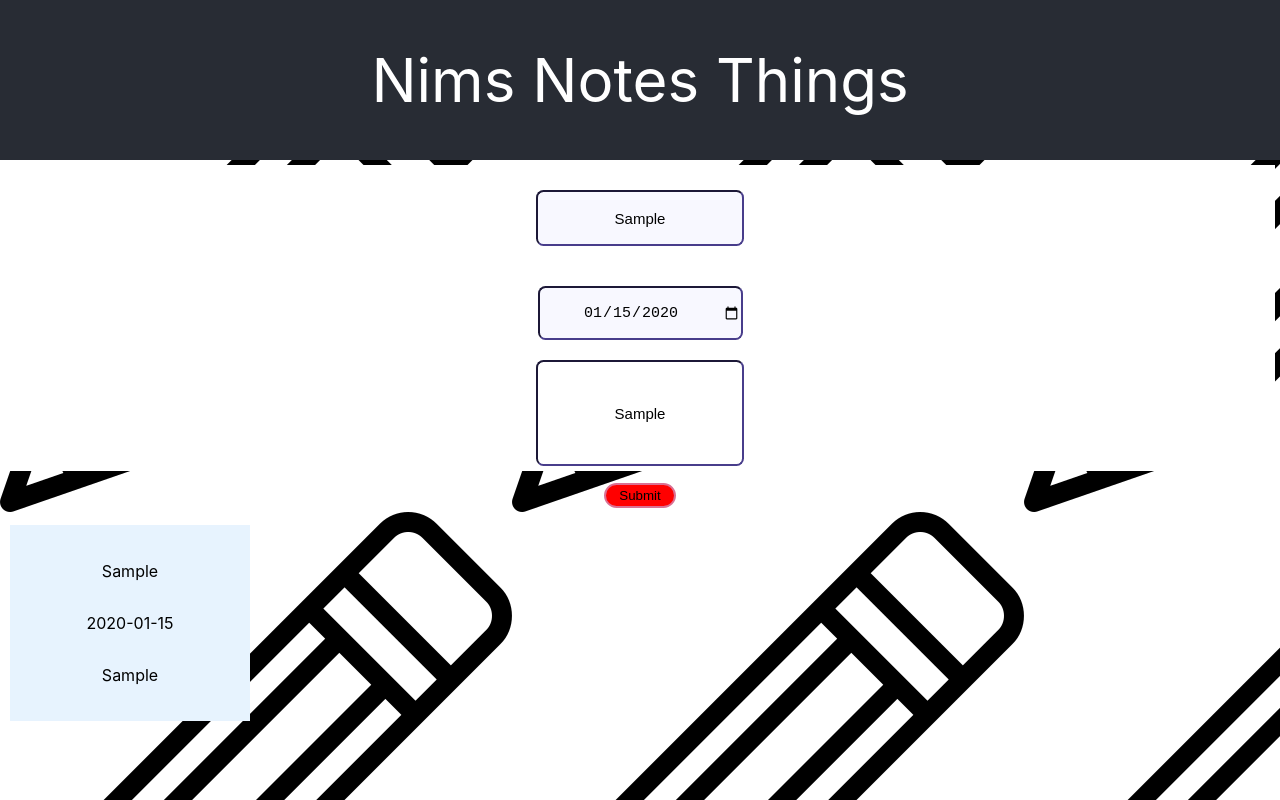
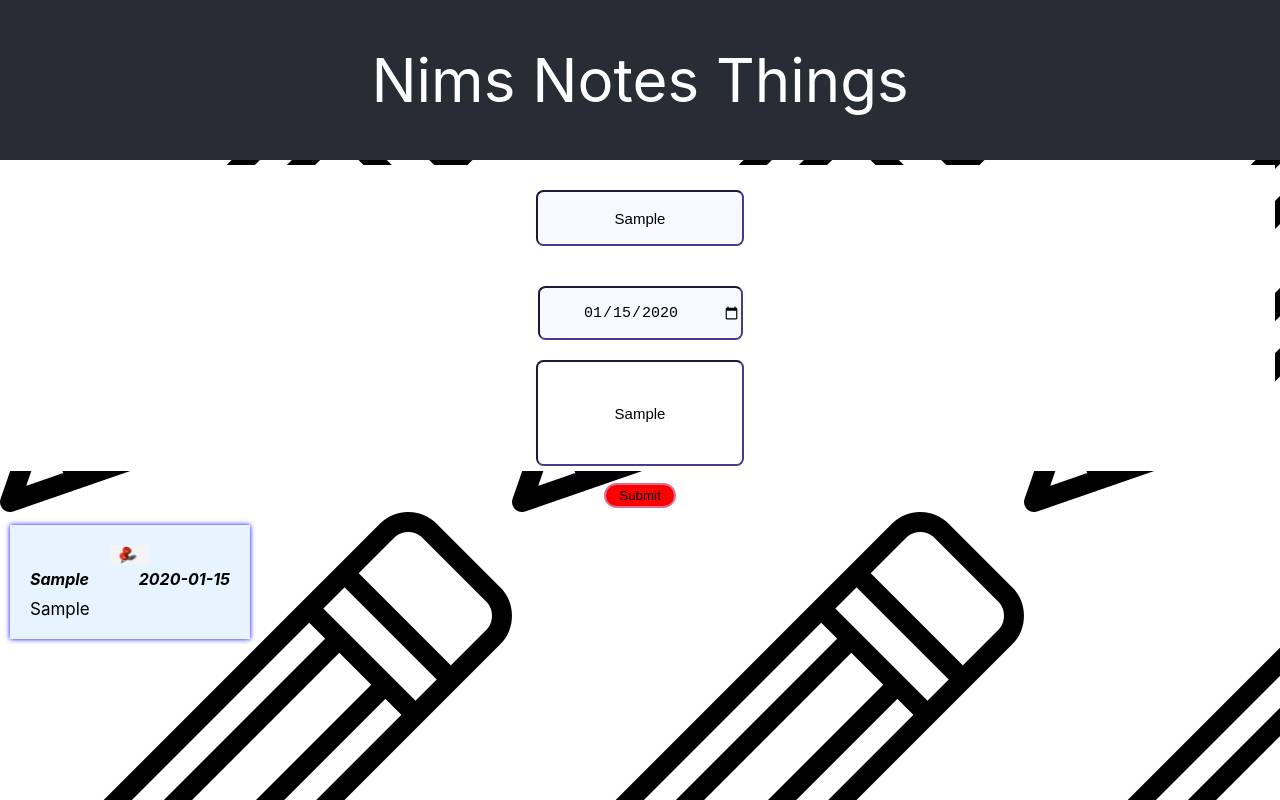
Before and after one commit to nf2000/nims-notes-things, a React (Create React App) app in the folder nims-notes-things/: page / in a window 1280 px wide. Both pictures are taken after typing "Sample", "2020-01-15", "Sample" into the empty fields and a click on the button "Submit". Built offline with nearby package versions, Linux system fonts and the light colour scheme.

Commit message:
Pictures and positioning

```diff
--- a/nims-notes-things/src/components/notes.js
+++ b/nims-notes-things/src/components/notes.js
@@ -1,6 +1,8 @@
 import React from "react";
 import styled from "styled-components";
 import { useSelector } from "react-redux";
+import Pin from "../pin.jpeg";
+import Board from "../corkboard.jpeg";
 
 function Notes() {
   const notes = useSelector((state) => {
@@ -13,9 +15,12 @@ function Notes() {
         return (
           <div>
             <Note>
-              <p>{n.name}</p>
-              <p>{n.date}</p>
-              <p>{n.note}</p>
+              <img src={Pin} height={20} alt="" />
+              <Header>
+                <Name>{n.name}</Name>
+                <Date>{n.date}</Date>
+              </Header>
+              <Content>{n.note}</Content>
             </Note>
           </div>
         );
@@ -26,12 +31,42 @@ function Notes() {
 export default Notes;
 
 const Note = styled.div`
-  display: grid;
   flex-wrap: wrap;
   background-color: #e7f3fe;
   width: 200px;
   margin: 10px;
   padding: 20px;
   float: left;
+  box-shadow:  0 0 5px blue;
   }
 `;
+
+const BoardBack = styled.div`
+background: url("../corkboard.jpeg");
+`;
+
+const Header = styled.div`
+  display: flex;
+  flex: 1;
+  font-style: italic;
+  justify-content: space-between;
+  margin-bottom: 10px;
+  font-weight: bold;
+  }
+`;
+
+const Date = styled.div`
+
+  }
+`;
+
+const Name = styled.div`
+
+  }
+`;
+
+const Content = styled.div`
+  text-align: left;
+  font-size: 17px;
+  }
+`;
```
Also changed, not shown: nims-notes-things/src/corkboard.jpeg (added), nims-notes-things/src/pin.jpeg (added).
